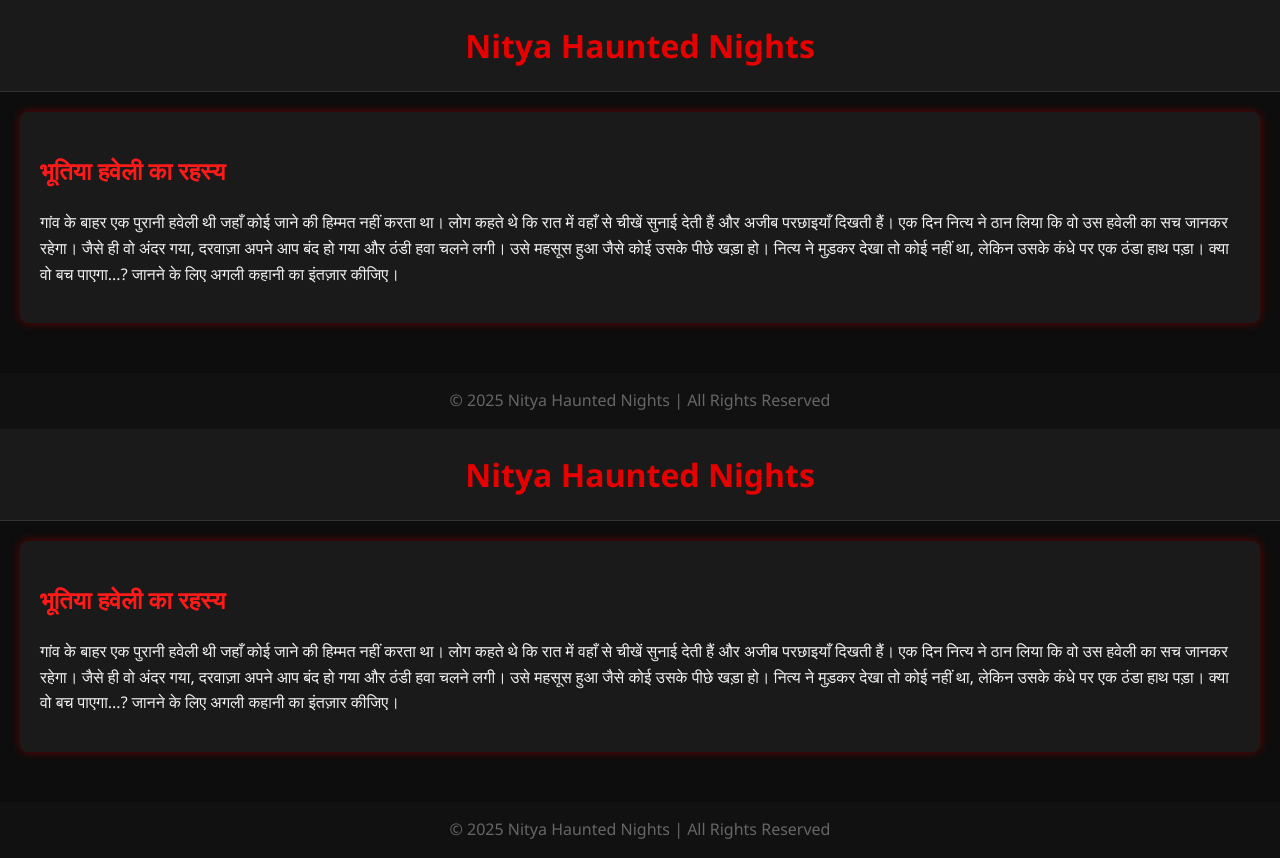
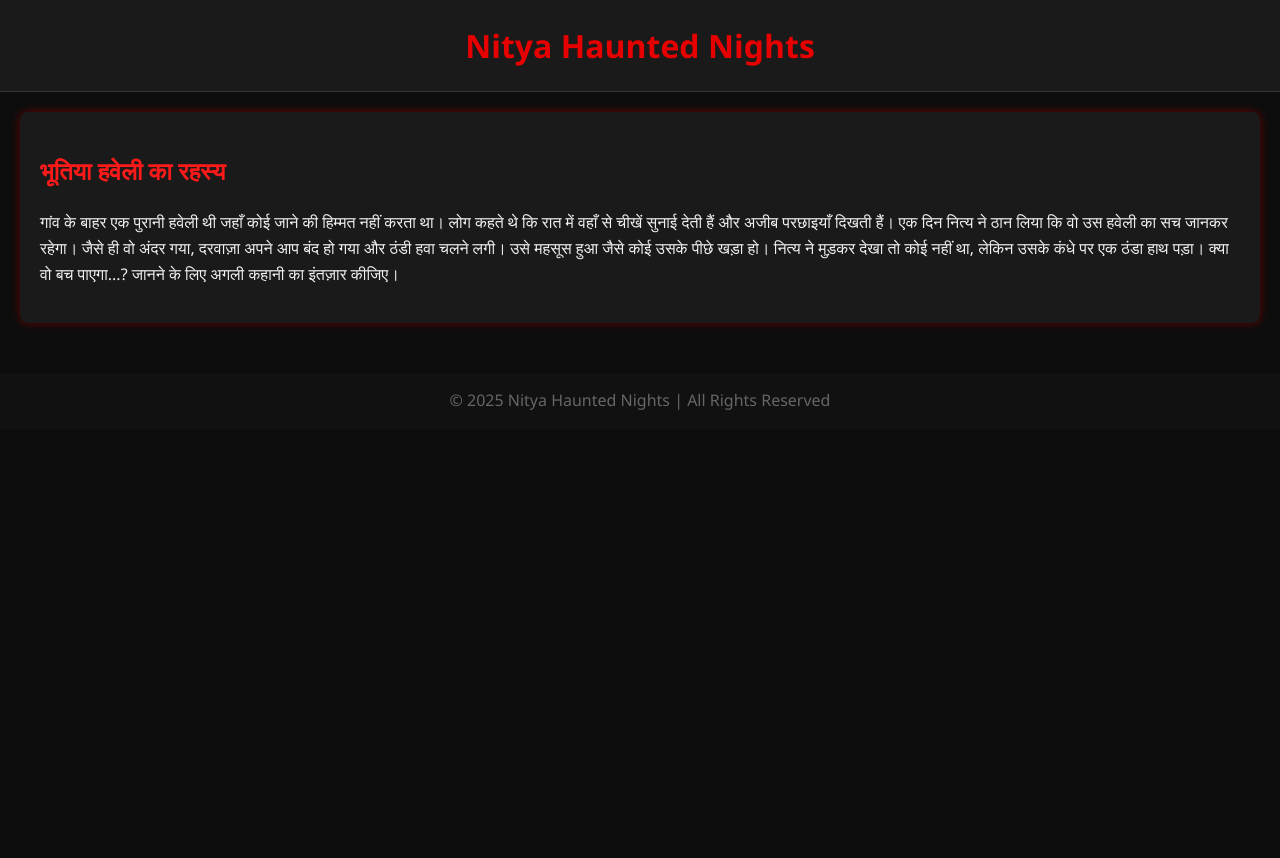
Before and after one commit to niraj9460/Nitya-horror-story, a plain HTML site: page index.html in a window 1280 px wide. After the commit the page ends 800 px from the top, so only its background shows below. Drawn offline with Linux system fonts and the light colour scheme.

Commit message:
Update and rename index .html to index.html

```diff
--- a/index .html
+++ b/index.html
@@ -60,65 +60,3 @@
   </footer>
 </body>
 </html>
-<!DOCTYPE html>
-<html lang="en">
-<head>
-  <meta charset="UTF-8" />
-  <meta name="viewport" content="width=device-width, initial-scale=1.0"/>
-  <title>Nitya Haunted Nights</title>
-  <style>
-    body {
-      margin: 0;
-      font-family: 'Segoe UI', sans-serif;
-      background-color: #0d0d0d;
-      color: #f1f1f1;
-      line-height: 1.6;
-    }
-    header {
-      background-color: #1a1a1a;
-      padding: 20px;
-      text-align: center;
-      border-bottom: 1px solid #333;
-    }
-    header h1 {
-      margin: 0;
-      color: #e60000;
-    }
-    .container {
-      padding: 20px;
-    }
-    .story {
-      background-color: #1a1a1a;
-      padding: 20px;
-      border-radius: 8px;
-      box-shadow: 0 0 10px #660000;
-      margin-bottom: 30px;
-    }
-    .story h2 {
-      color: #ff1a1a;
-    }
-    footer {
-      text-align: center;
-      padding: 15px;
-      background-color: #111;
-      color: #666;
-    }
-  </style>
-</head>
-<body>
-  <header>
-    <h1>Nitya Haunted Nights</h1>
-  </header>
-  <div class="container">
-    <div class="story">
-      <h2>भूतिया हवेली का रहस्य</h2>
-      <p>
-        गांव के बाहर एक पुरानी हवेली थी जहाँ कोई जाने की हिम्मत नहीं करता था। लोग कहते थे कि रात में वहाँ से चीखें सुनाई देती हैं और अजीब परछाइयाँ दिखती हैं। एक दिन नित्य ने ठान लिया कि वो उस हवेली का सच जानकर रहेगा। जैसे ही वो अंदर गया, दरवाज़ा अपने आप बंद हो गया और ठंडी हवा चलने लगी। उसे महसूस हुआ जैसे कोई उसके पीछे खड़ा हो। नित्य ने मुड़कर देखा तो कोई नहीं था, लेकिन उसके कंधे पर एक ठंडा हाथ पड़ा। क्या वो बच पाएगा...? जानने के लिए अगली कहानी का इंतज़ार कीजिए।
-      </p>
-    </div>
-  </div>
-  <footer>
-    © 2025 Nitya Haunted Nights | All Rights Reserved
-  </footer>
-</body>
-</html>
```
